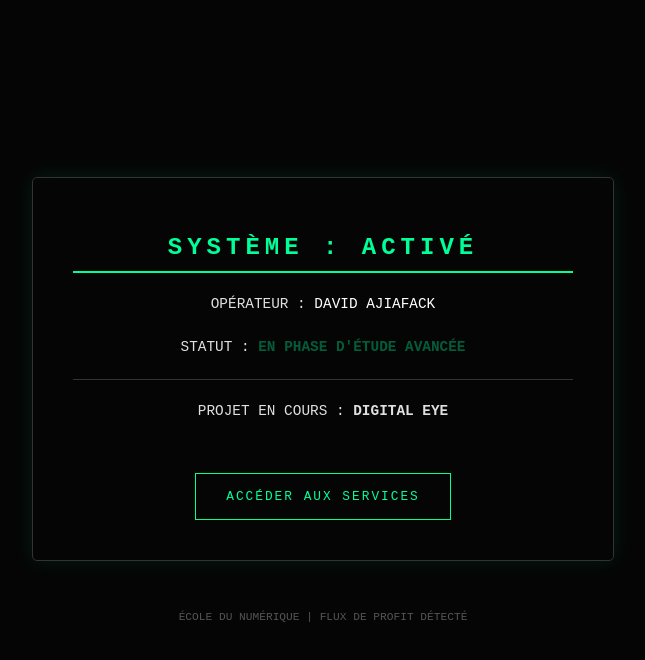
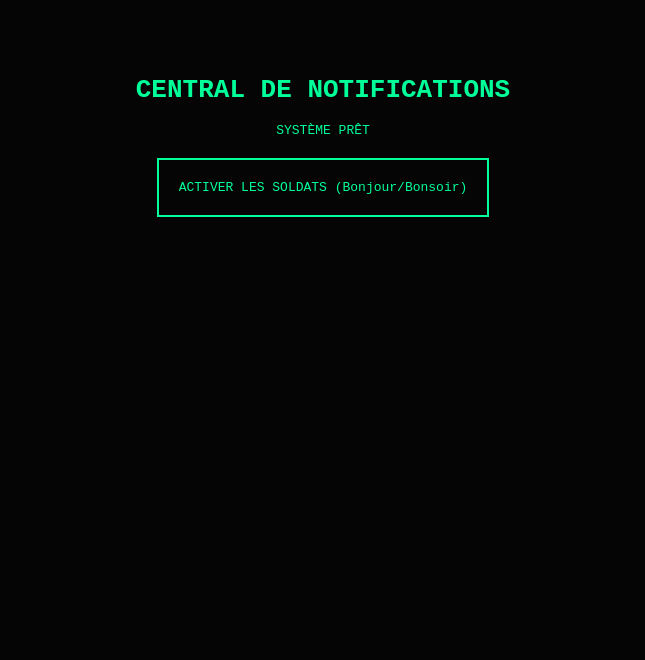
Before and after one commit to davidajiafackchapngu-dev/DAVID-OUI-C-EST-DAVID-, a plain HTML site: page index.html in a window 1280 px wide. Shown: the whole page, without its empty margins (317-962 px from the left). Drawn offline with Linux system fonts and the light colour scheme.

Commit message:
Update index.html

```diff
--- a/index.html
+++ b/index.html
@@ -3,28 +3,26 @@
 <head>
     <meta charset="UTF-8">
     <meta name="viewport" content="width=device-width, initial-scale=1.0">
-    <title>DAVID | PLATE-FORME DE DAVID</title>
+    <title>SYSTÈME DAVID</title>
     <style>
-        body { background-color: #050505; color: #e0e0e0; font-family: 'Courier New', monospace; margin: 0; display: flex; flex-direction: column; align-items: center; justify-content: center; min-height: 100vh; text-align: center; }
-        .container { border: 1px solid #333; padding: 40px; border-radius: 5px; box-shadow: 0 0 20px rgba(0,255,153,0.1); width: 90%; max-width: 500px; }
-        h1 { color: #00ff99; letter-spacing: 5px; border-bottom: 2px solid #00ff99; padding-bottom: 10px; font-size: 1.5rem; }
-        p { font-size: 0.9rem; margin: 20px 0; line-height: 1.6; }
-        .status { color: #00ff99; font-weight: bold; animation: blink 1.5s infinite; }
-        @keyframes blink { 0% { opacity: 1; } 50% { opacity: 0.3; } 100% { opacity: 1; } }
-        .btn { display: inline-block; margin-top: 30px; padding: 15px 30px; border: 1px solid #00ff99; color: #00ff99; text-decoration: none; transition: 0.3s; text-transform: uppercase; font-size: 0.8rem; letter-spacing: 2px; }
-        .btn:hover { background: #00ff99; color: #000; }
-        .footer { margin-top: 50px; font-size: 0.7rem; color: #555; }
+        body { background:#050505; color:#00ff99; font-family:monospace; text-align:center; padding:50px; }
+        .btn { border:2px solid #00ff99; padding:20px; color:#00ff99; text-decoration:none; display:inline-block; margin-top:20px; cursor:pointer; }
     </style>
 </head>
 <body>
-    <div class="container">
-        <h1>SYSTÈME : ACTIVÉ</h1>
-        <p>OPÉRATEUR : <span style="color:#fff;">DAVID AJIAFACK</span></p>
-        <p>STATUT : <span class="status">EN PHASE D'ÉTUDE AVANCÉE</span></p>
-        <hr style="border:0; border-top:1px solid #333; margin:20px 0;">
-        <p>PROJET EN COURS : <strong>DIGITAL EYE</strong></p>
-        <a href="#" class="btn">Accéder aux services</a>
-    </div>
-    <div class="footer">ÉCOLE DU NUMÉRIQUE | FLUX DE PROFIT DÉTECTÉ</div>
+    <h1>CENTRAL DE NOTIFICATIONS</h1>
+    <div id="status">SYSTÈME PRÊT</div>
+    <div class="btn" onclick="activerSource()">ACTIVER LES SOLDATS (Bonjour/Bonsoir)</div>
+
+    <script>
+        function activerSource() {
+            Notification.requestPermission().then(perm => {
+                if (perm === "granted") {
+                    document.getElementById('status').innerText = "SOLDATS ACTIVÉS";
+                    new Notification("SYSTÈME DAVID", { body: "Bonjour ! Le soldat est en poste." });
+                }
+            });
+        }
+    </script>
 </body>
 </html>
```
